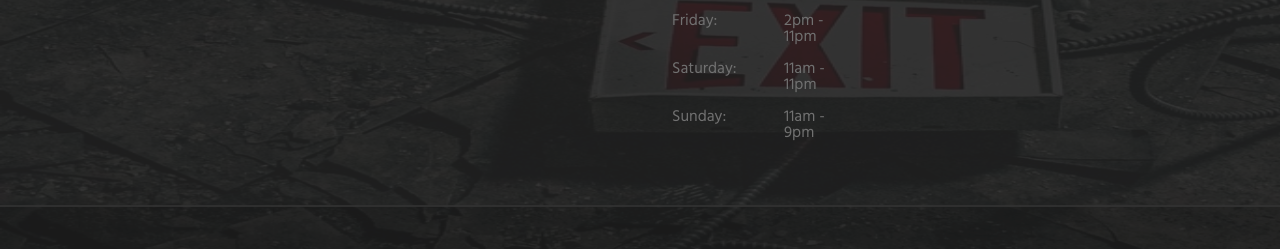
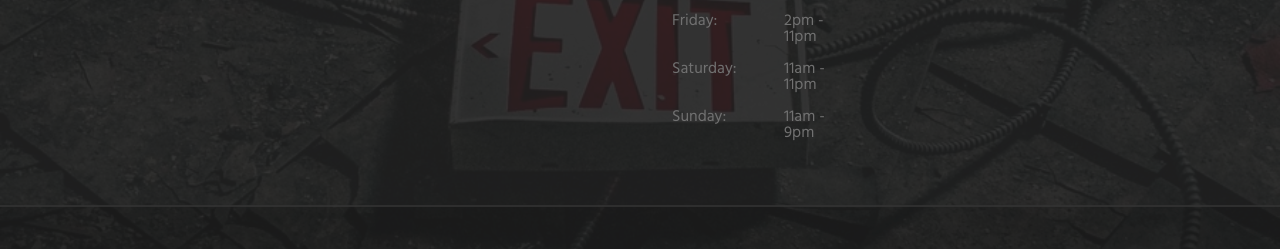
Before and after one commit to becodeorg/hamilton-7-escapium-team-6, a website: page index.html in a window 1280 px wide. Shown: the part 6873-7122 px from the top of the page. Drawn offline with nearby package versions, Linux system fonts and the light colour scheme; files that its build step writes are made by us from their sources; files whose address does not match are found by name.

Commit message:
Moving on navbar & footer

```diff
--- a/resources/js/navbar.js
+++ b/resources/js/navbar.js
@@ -47,6 +47,7 @@ function checkboxBurger() {
     }
     else{
         if (header) {
+
             }
             else {
                 addNavbar();
--- a/resources/scss/pages/_footer.scss
+++ b/resources/scss/pages/_footer.scss
@@ -106,7 +106,8 @@ footer {
     &::after {
         content: "";
         background: url('../images/gallery/room-7.jpg') no-repeat;
-        background-size:210vh 100%;
+        background-size: cover;
+        background-position: center;
         position: absolute;
         top: 0;
         left: 0;
```
